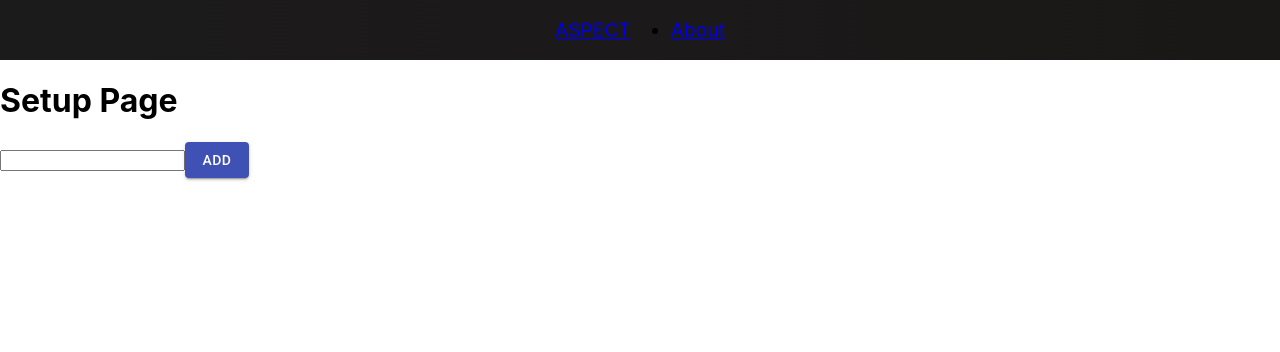
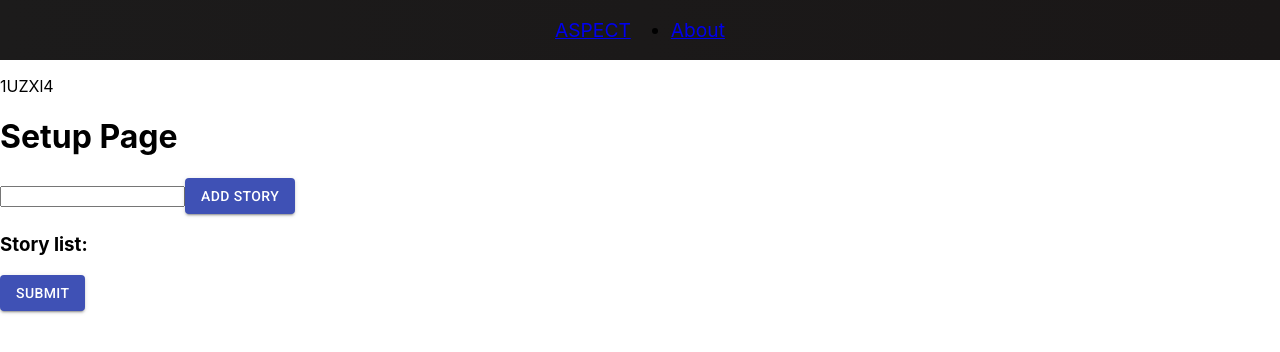
Before and after one commit to RichaJP93/aspect, a React (Create React App) app: page /setup in a window 1280 px wide. Shown: the top 352 px of the page. Built offline with nearby package versions, Linux system fonts and the light colour scheme.

Commit message:
using state to save stories + now links to game room using room code

```diff
--- a/package.json
+++ b/package.json
@@ -7,11 +7,11 @@
     "@testing-library/jest-dom": "^5.11.6",
     "@testing-library/react": "^11.1.2",
     "@testing-library/user-event": "^12.2.2",
+    "nanoid": "^3.1.20",
     "react": "^17.0.1",
     "react-dom": "^17.0.1",
     "react-router-dom": "^5.2.0",
     "react-scripts": "4.0.0",
-    "uuid": "^8.3.1",
     "web-vitals": "^0.2.4"
   },
   "scripts": {
--- a/src/components/RoomCodeForm.js
+++ b/src/components/RoomCodeForm.js
@@ -20,7 +20,7 @@ class RoomCodeForm extends React.Component {
         <p>Have a code already?</p>
         <p>Enter room code here!</p>
         <input type="text" onChange={this.codeChange}/>
-        <Button type="submit" variant="contained" color="primary" onClick={this.codeSubmit}>Join Here!</Button>
+        <Button type="submit" variant="contained" color="primary" onClick={this.codeSubmit}>Join</Button>
       </form>
     )
   }
--- a/src/pages/Home.js
+++ b/src/pages/Home.js
@@ -1,28 +1,23 @@
 import React from 'react';
 import Button from '@material-ui/core/Button';
 import RoomCodeForm from '../components/RoomCodeForm.js';
-import { v4 as uuidv4 } from 'uuid';
 import { BrowserRouter as Router, Switch, Route, Link } from "react-router-dom";
 import './Home.css'
 
 
 function Home () {
 
-  const genRoomCode = () => {
-		console.log(uuidv4());
-	};
-
   return (
     <div className="homePage">
       <h1>Welcome to ASPECT!</h1>
+      <Link to="/setup">
         <Button
           variant="contained"
           color="primary"
-        onClick={genRoomCode}
         >
           Create a new room
         </Button>
-      <Link to="/setup">Setup</Link>
+      </Link>
       <RoomCodeForm />
       <Link to="/lobby">Lobby</Link>
     </div>
--- a/src/pages/SetupPage.js
+++ b/src/pages/SetupPage.js
@@ -1,43 +1,80 @@
 import React from 'react'
 import Button from '@material-ui/core/Button';
+import { Link } from "react-router-dom";
+
+import { nanoid } from 'nanoid';
+
 
 class SetupPage extends React.Component {
   constructor(props){
     super(props);
     this.state= {
+      roomCode: '',
       storyToAdd: '',
       storyList: []
     };
+
+    this.storyChange = this.storyChange.bind(this);
+    this.storySubmit = this.storySubmit.bind(this);
+    this.handleRemove = this.handleRemove.bind(this);
+  }
+
+  componentDidMount(){
+    this.setState({
+      roomCode: nanoid(6)
+    })
   }
 
   storyChange = (event) => {
     this.setState({storyToAdd: event.target.value})
   }
 
-  storySubmit = (event) => {
-    // event.preventDefault();
+  storySubmit = () => {
     this.setState(state => {
       const storyList = [...state.storyList, state.storyToAdd];
       return {
         storyList
       }
     })
+  }
 
+  handleRemove = (currentItem) => {
+    const newList = this.state.storyList.filter(item => item !== currentItem);
+    this.setState({
+      storyList: newList
+    })
   }
 
   render() {
     return (
       <div>
+        <p>{this.state.roomCode}</p>
         <form className="storyForm" onSubmit={(e) => { e.preventDefault();}}>
           <h1>Setup Page</h1>
           <input type="text" onChange={this.storyChange} />
-          <Button type="submit" variant="contained" color="primary" onClick={this.storySubmit}>Add</Button>
+          <Button type="submit" variant="contained" color="primary" onClick={this.storySubmit}>Add Story</Button>
         </form>
+        <h3>Story list:</h3>
         <ul>
           {this.state.storyList.map(item => (
-            <li key={item}>{item}</li>
+            <li key={item}>{item}
+              <Button
+                type="button"
+                variant="contained"
+                color="secondary"
+                onClick={() => this.handleRemove(item)}
+              >X</Button>
+            </li>
           ))}
         </ul>
+        <Link to={`/lobby/${this.state.roomCode}`}>
+          <Button type="button"
+            variant="contained"
+            color="primary"
+            roomcode={this.state.roomCode}
+            storylist={this.state.storyList}
+          >Submit</Button>
+        </Link>
       </div>
     )
   }
```
Lines whose indentation alone changed are shown as unchanged.
